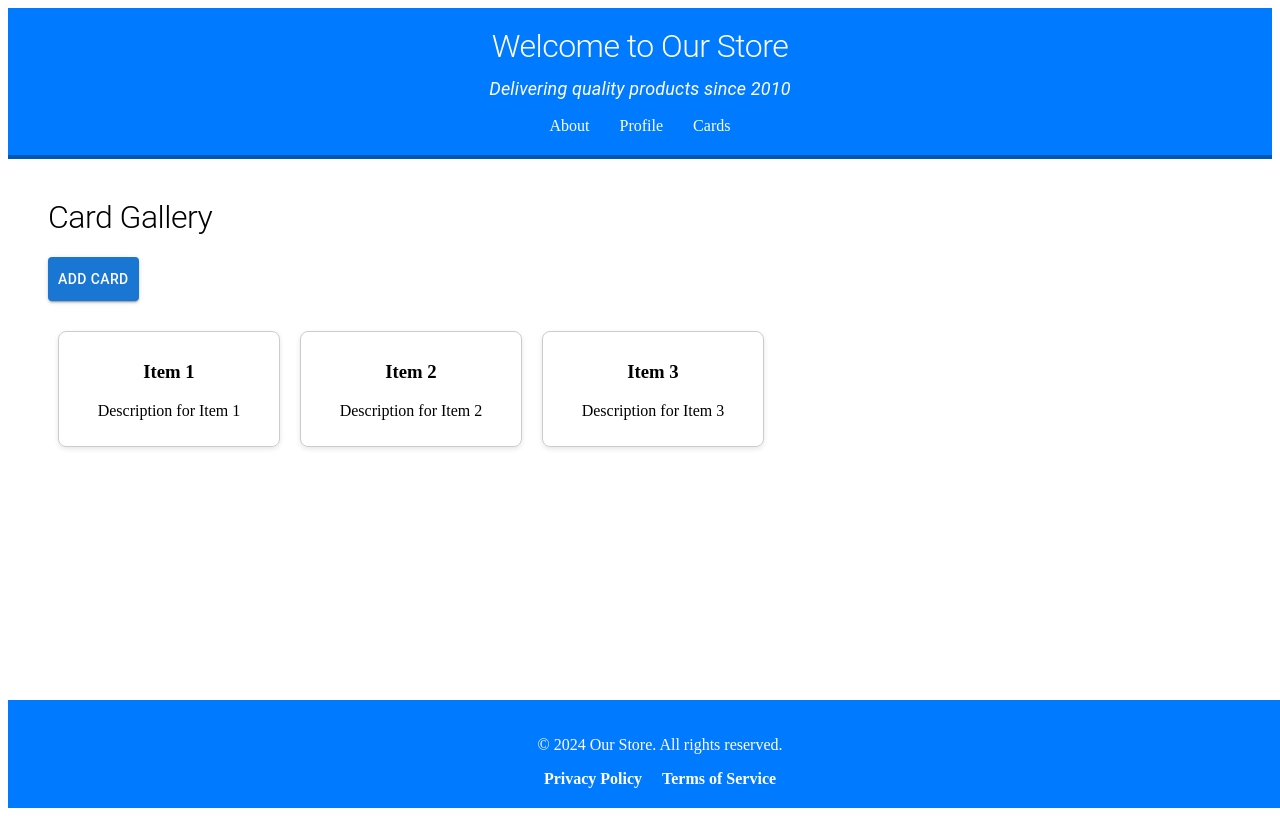
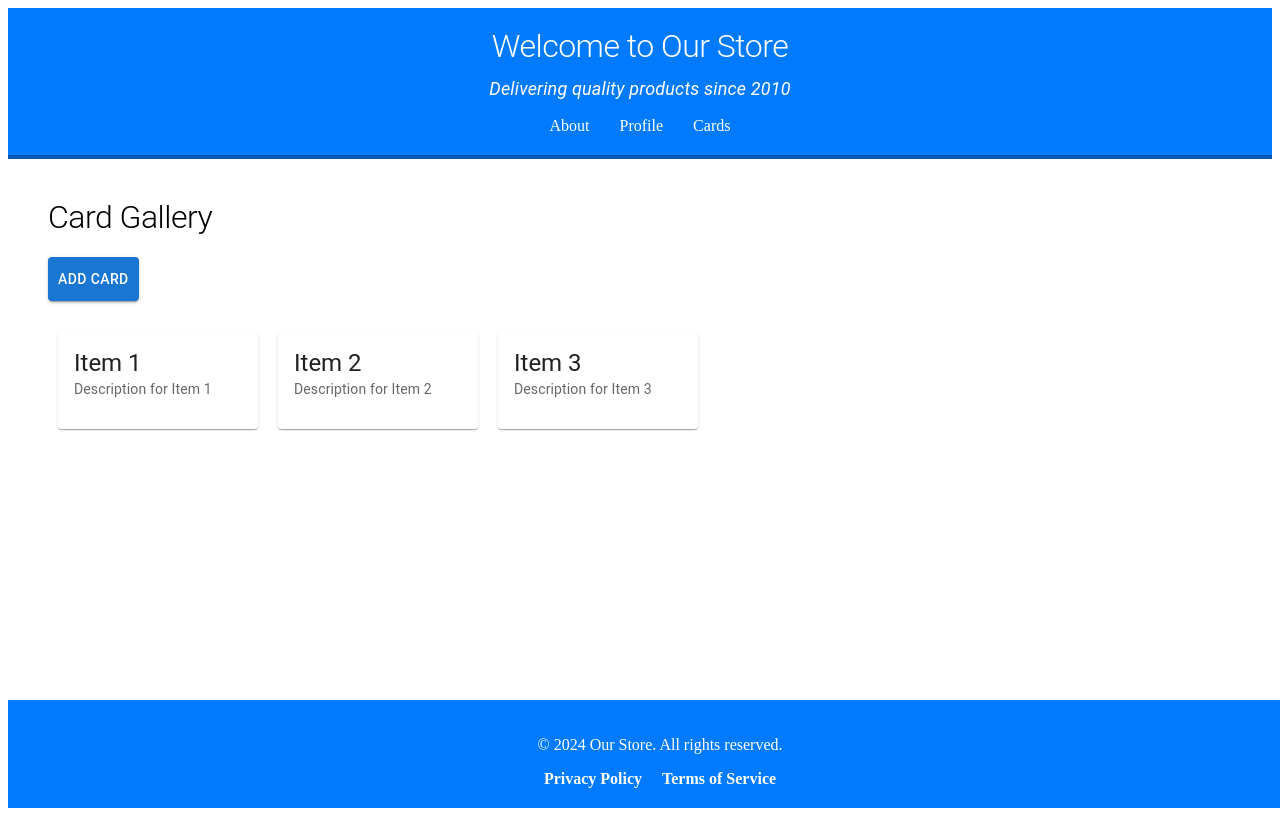
Before and after one commit to Mmishaaa/SVCH, a React (Vite) app in the folder labrab2/: page /cards in a window 1280 px wide. Shown: the top 816 px of the page. Built offline with nearby package versions, Linux system fonts and the light colour scheme.

Commit message:
add Card CardContent and TextField components

```diff
--- a/labrab2/src/components/card.jsx
+++ b/labrab2/src/components/card.jsx
@@ -1,9 +1,9 @@
 import React, { useState } from "react";
 import Popup from "reactjs-popup";
 import "reactjs-popup/dist/index.css";
-import { Button, Box } from "@mui/material";
+import { Button, Box, Card, CardContent, Typography, TextField } from "@mui/material";
 
-function Card({ item, onDelete }) {
+function ItemCard({ item, onDelete }) {
   const [isEditing, setIsEditing] = useState(false);
   const [editedItem, setEditedItem] = useState({ ...item });
 
@@ -23,10 +23,16 @@ function Card({ item, onDelete }) {
     <>
       <Popup
         trigger={
-          <Box sx={cardStyle}>
-            <h3>{editedItem.name}</h3>
-            <p>{editedItem.description}</p>
-          </Box>
+          <Card sx={cardStyle}>
+            <CardContent>
+              <Typography variant="h5" component="div">
+                {editedItem.name}
+              </Typography>
+              <Typography sx={{ fontSize: 14 }} color="text.secondary" gutterBottom>
+                {editedItem.description}
+              </Typography>
+            </CardContent>
+          </Card>
         }
         modal
         nested
@@ -38,31 +44,42 @@ function Card({ item, onDelete }) {
           <Box sx={popupStyle}>
             {!isEditing ? (
               <>
-                <h2>{editedItem.name}</h2>
-                <p>{editedItem.description}</p>
-                <p>Full description:</p>
-                <p>{editedItem.fullDescription}</p>
+                <Typography variant="h4">{editedItem.name}</Typography>
+                <Typography>{editedItem.description}</Typography>
+                <Typography>Full description:</Typography>
+                <Typography>{editedItem.fullDescription}</Typography>
               </>
             ) : (
               <Box>
-                <input
-                  type="text"
+                <TextField
+                  label="Name"
+                  variant="outlined"
                   name="name"
                   value={editedItem.name}
                   onChange={handleEditChange}
-                  style={inputStyle}
+                  fullWidth
+                  sx={{ marginBottom: "10px" }}
                 />
-                <textarea
+                <TextField
+                  label="Description"
+                  variant="outlined"
                   name="description"
                   value={editedItem.description}
                   onChange={handleEditChange}
-                  style={textareaStyle}
+                  fullWidth
+                  multiline
+                  rows={3}
+                  sx={{ marginBottom: "10px" }}
                 />
-                <textarea
+                <TextField
+                  label="Full Description"
+                  variant="outlined"
                   name="fullDescription"
                   value={editedItem.fullDescription}
                   onChange={handleEditChange}
-                  style={textareaStyle}
+                  fullWidth
+                  multiline
+                  rows={3}
                 />
               </Box>
             )}
@@ -125,17 +142,11 @@ function Card({ item, onDelete }) {
   );
 }
 
-export default Card;
+export default ItemCard;
 
 const cardStyle = {
-  border: "1px solid #ccc",
-  borderRadius: "8px",
-  padding: "10px",
+  width: "200px",
   margin: "10px",
-  textAlign: "center",
-  width: "200px",
-  position: "relative",
-  boxShadow: "0 2px 5px rgba(0,0,0,0.1)",
   cursor: "pointer",
 };
 
@@ -160,22 +171,6 @@ const overlayStyle = {
   backgroundColor: "rgba(0, 0, 0, 0.5)",
 };
 
-const inputStyle = {
-  width: "100%",
-  padding: "10px",
-  marginBottom: "10px",
-  borderRadius: "5px",
-  border: "1px solid #ccc",
-};
-
-const textareaStyle = {
-  width: "100%",
-  padding: "10px",
-  marginBottom: "10px",
-  borderRadius: "5px",
-  border: "1px solid #ccc",
-};
-
 const muiButtonStyle = {
   marginRight: "10px",
   marginTop: "10px",
```
